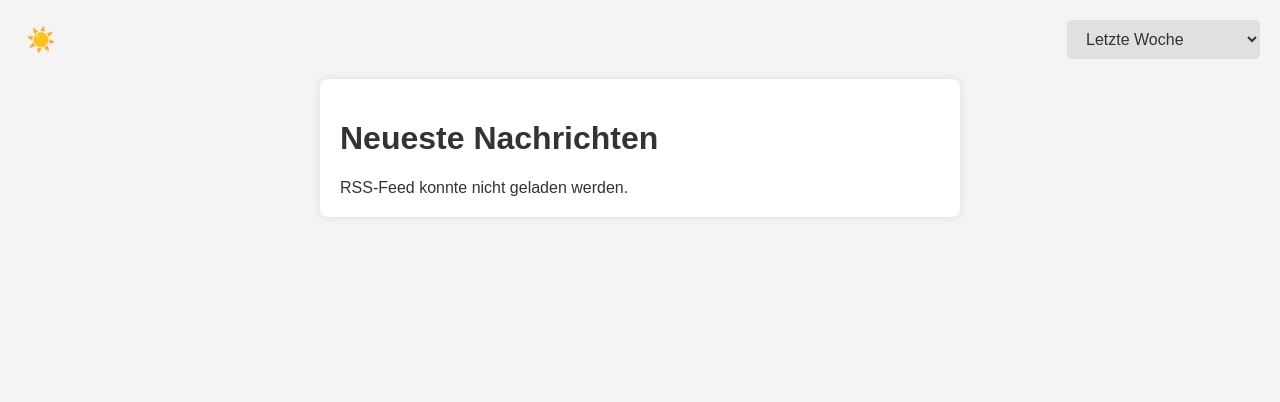
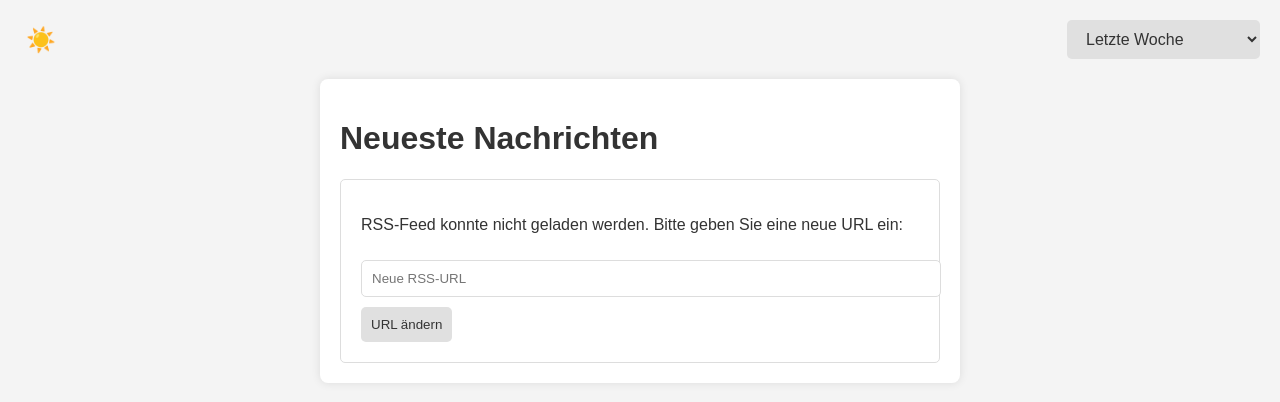
Before and after one commit to ZockerKatze/rssparser, a plain HTML site: page index.html in a window 1280 px wide. Drawn offline with Linux system fonts and the light colour scheme; no server answers.

Commit message:
added feature
added a feature if there is no URL for the script.js it will ask you for one!

```diff
--- a/index.html
+++ b/index.html
@@ -19,6 +19,11 @@
     <div class="container">
         <h1>Neueste Nachrichten</h1>
         <div id="rss-feed"></div>
+        <div id="error-message" class="error-message" style="display: none;">
+            <p>RSS-Feed konnte nicht geladen werden. Bitte geben Sie eine neue URL ein:</p>
+            <input type="text" id="new-rss-url" placeholder="Neue RSS-URL">
+            <button onclick="changeRSSFromInput()">URL ändern</button>
+        </div>
     </div>
     <script src="script.js"></script>
 </body>
--- a/script.js
+++ b/script.js
@@ -1,5 +1,4 @@
-let rssUrl = "http://feeds.bbci.co.uk/news/world/rss.xml"; // put ur rssUrl here!
-
+let rssUrl = ""; // put your rssUrl here!
 
 function changeRSS(url) {
     rssUrl = url;
@@ -41,10 +40,9 @@ async function fetchRSS() {
 
         if (!data.contents) {
             console.error("Leere Antwort vom RSS-Feed");
+            showErrorMessage();
             return;
         }
-
-        //console.log("Rohe RSS-Daten:", data.contents);
 
         const daysFilter = parseInt(document.getElementById("week-filter").value, 10);
         const now = new Date();
@@ -68,8 +66,23 @@ async function fetchRSS() {
         });
 
         document.getElementById("rss-feed").innerHTML = html;
+        document.getElementById("error-message").style.display = 'none'; // Hide error message if RSS is loaded
     } catch (error) {
         console.error("Fehler beim Abrufen des RSS-Feeds:", error);
-        document.getElementById("rss-feed").innerHTML = "RSS-Feed konnte nicht geladen werden.";
+        showErrorMessage();
     }
 }
+
+function showErrorMessage() {
+    document.getElementById("rss-feed").innerHTML = ""; // Clear any previous feed content
+    document.getElementById("error-message").style.display = 'block'; // Show error message and input
+}
+
+function changeRSSFromInput() {
+    const newUrl = document.getElementById("new-rss-url").value;
+    if (newUrl) {
+        changeRSS(newUrl);
+        document.getElementById("new-rss-url").value = ''; // Clear input after change
+        document.getElementById("error-message").style.display = 'none'; // Hide error message
+    }
+}
--- a/style.css
+++ b/style.css
@@ -93,7 +93,39 @@ h1 {
     font-size: 16px;
     transition: background 0.3s;
 }
-
 .filter-button:hover {
     background: #ccc;
 }
+
+
+.error-message {
+    padding: 20px;
+    border: 1px solid var(--border-color);
+    border-radius: 5px;
+    margin-top: 20px;
+    display: none;
+    background-color: var(--error-bg);
+    color: var(--error-text);
+}
+
+.error-message input {
+    margin-top: 10px;
+    padding: 10px;
+    width: 100%;
+    border: 1px solid var(--border-color);
+    border-radius: 5px;
+}
+
+.error-message button {
+    margin-top: 10px;
+    padding: 10px;
+    background-color: var(--button-bg);
+    color: var(--button-text);
+    border: none;
+    border-radius: 5px;
+    cursor: pointer;
+}
+
+.error-message button:hover {
+    background-color: var(--button-hover-bg);
+}
```
